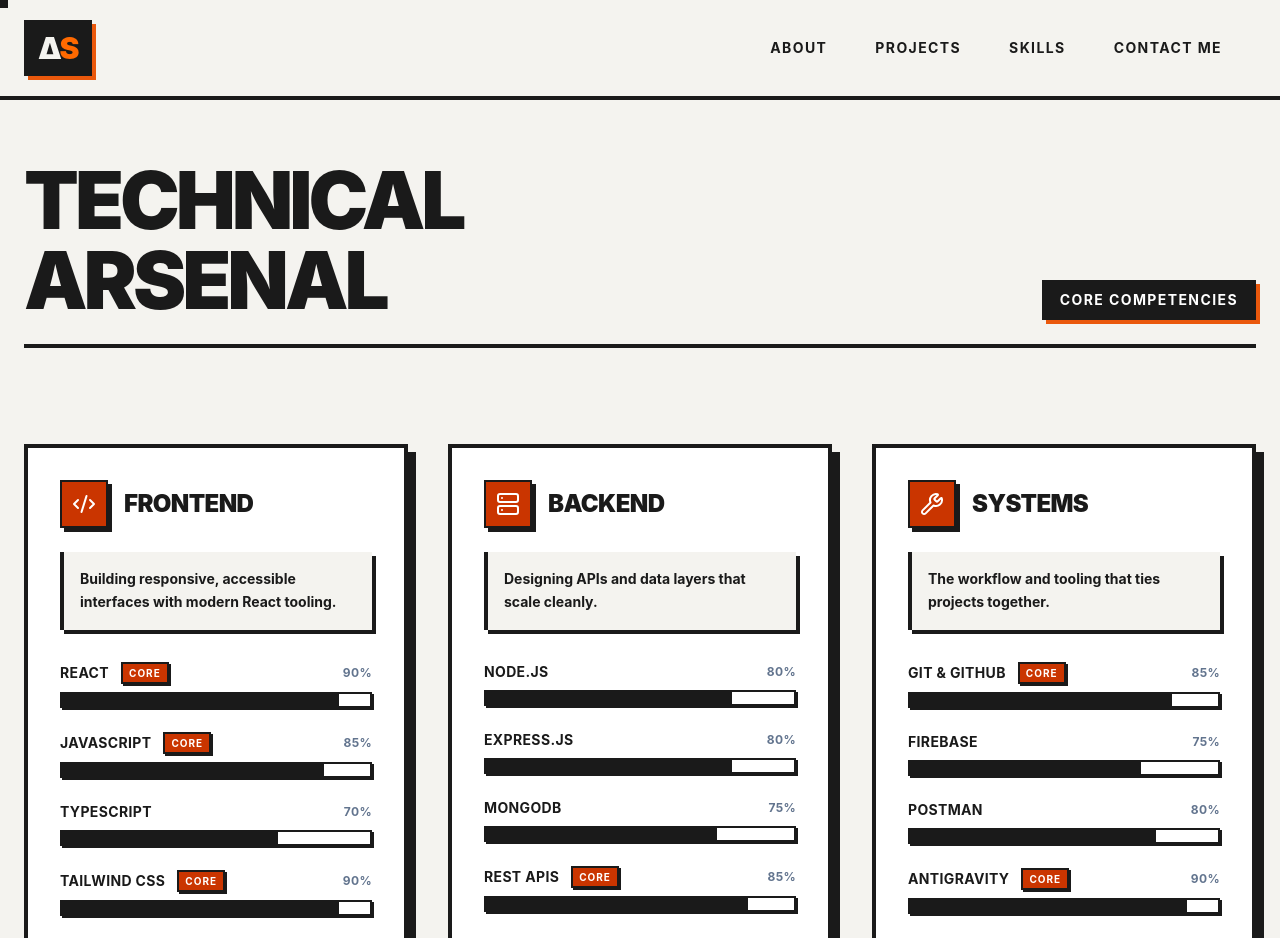
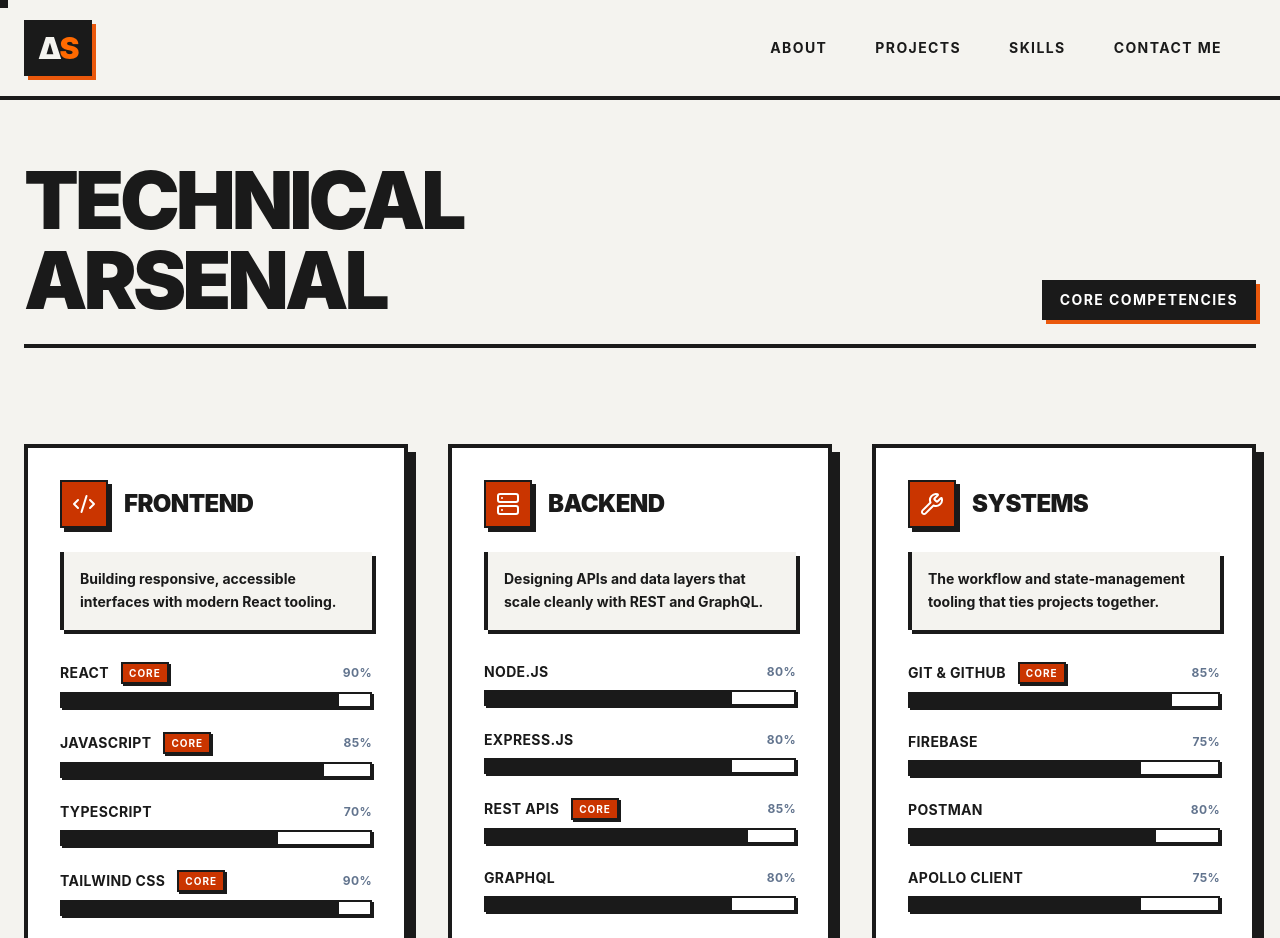
Before and after one commit to ash05741/portfolio-frontend, a React (Vite) app: page /skills in a window 1280 px wide. Shown: the top 938 px of the page. Built offline with nearby package versions, Linux system fonts and the light colour scheme.

Commit message:
Feat: Projects Section Updated

```diff
--- a/src/Components/HeroSection.jsx
+++ b/src/Components/HeroSection.jsx
@@ -31,7 +31,7 @@ const socialLinks = [
   },
   {
     name: "Website",
-    href: "https://your-domain-here.com",
+    href: "https://asmitshukla.vercel.app/",
     icon: Globe,
     hoverClass: "group-hover:text-orange-700 md:hover:-translate-y-1 transition-transform",
   },
@@ -143,13 +143,15 @@ export default function Herosection() {
         </div>
 
         {/* ===== Social Bar (Bottom Left) ===== */}
+        {/* ===== Social Bar ===== */}
         <motion.div
           initial={{ opacity: 0, y: 20 }}
           animate={{ opacity: 1, y: 0 }}
           transition={{ duration: 0.8, delay: 0.4 }}
-          className="absolute bottom-0 left-0 w-full md:w-auto"
+          className="absolute bottom-0 left-0 right-0 pointer-events-none"
         >
-          <div className="flex w-full md:w-auto border-t-4 md:border-r-4 border-[#1A1A1A] bg-white text-[#1A1A1A] md:shadow-[4px_-4px_0_0_#1A1A1A]">
+          <div className="max-w-7xl mx-auto px-6 w-full">
+            <div className="pointer-events-auto flex w-full md:w-fit border-t-4 md:border-x-4 border-[#1A1A1A] bg-white text-[#1A1A1A] md:shadow-[4px_-4px_0_0_#1A1A1A]">
               {socialLinks.map((link, index) => {
                 const Icon = link.icon;
                 return (
@@ -159,12 +161,14 @@ export default function Herosection() {
                     target="_blank"
                     rel="noreferrer"
                     aria-label={link.name}
-                  className={`flex-1 md:flex-none p-4 md:p-6 flex items-center justify-center transition-colors duration-200 hover:bg-[#1A1A1A] hover:text-white ${index !== socialLinks.length - 1 ? 'border-r-2 border-[#1A1A1A]' : ''}`}
+                    className={`flex-1 md:flex-none p-4 md:p-6 flex items-center justify-center transition-colors duration-200 hover:bg-[#1A1A1A] hover:text-white ${index !== socialLinks.length - 1 ? "border-r-2 border-[#1A1A1A]" : ""
+                      }`}
                   >
                     <Icon size={24} />
                   </a>
                 );
               })}
+            </div>
           </div>
         </motion.div>
 
--- a/src/Components/Skills.jsx
+++ b/src/Components/Skills.jsx
@@ -13,16 +13,16 @@ export default function Skills({ className }) {
   const backend = [
     { name: "Node.js", level: 80 },
     { name: "Express.js", level: 80 },
+    { name: "REST APIs", level: 85 },
+    { name: "GraphQL", level: 80 }, // Swapped PHP out for GraphQL
     { name: "MongoDB", level: 75 },
-    { name: "REST APIs", level: 85 },
-    { name: "PHP", level: 60 },
   ];
 
   const tools = [
     { name: "Git & GitHub", level: 85 },
     { name: "Firebase", level: 75 },
     { name: "Postman", level: 80 },
-    { name: "Antigravity", level: 90 },
+    { name: "Apollo Client", level: 75 }, // Added Apollo Client here
     { name: "Figma (UI Design)", level: 75 },
   ];
 
@@ -56,7 +56,6 @@ export default function Skills({ className }) {
               </span>
             )}
           </span>
-          {/* Added the percentage text for that raw data feel */}
           <span className="text-xs text-slate-500">{skill.level}%</span>
         </div>
 
@@ -149,13 +148,13 @@ export default function Skills({ className }) {
           <SkillCard
             title="Backend"
             icon={<Server size={24} />}
-            blurb="Designing APIs and data layers that scale cleanly."
+            blurb="Designing APIs and data layers that scale cleanly with REST and GraphQL."
             skills={backend}
           />
           <SkillCard
             title="Systems"
             icon={<Wrench size={24} />}
-            blurb="The workflow and tooling that ties projects together."
+            blurb="The workflow and state-management tooling that ties projects together."
             skills={tools}
           />
         </motion.div>
```
Lines whose indentation alone changed are shown as unchanged.
